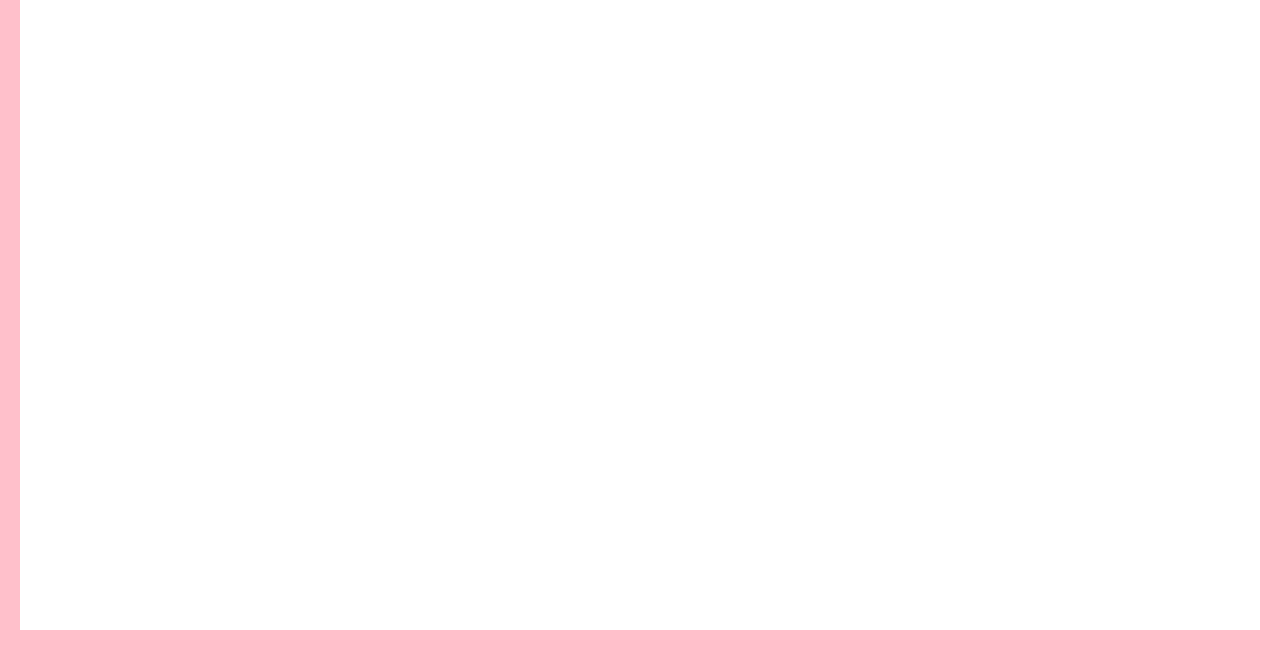
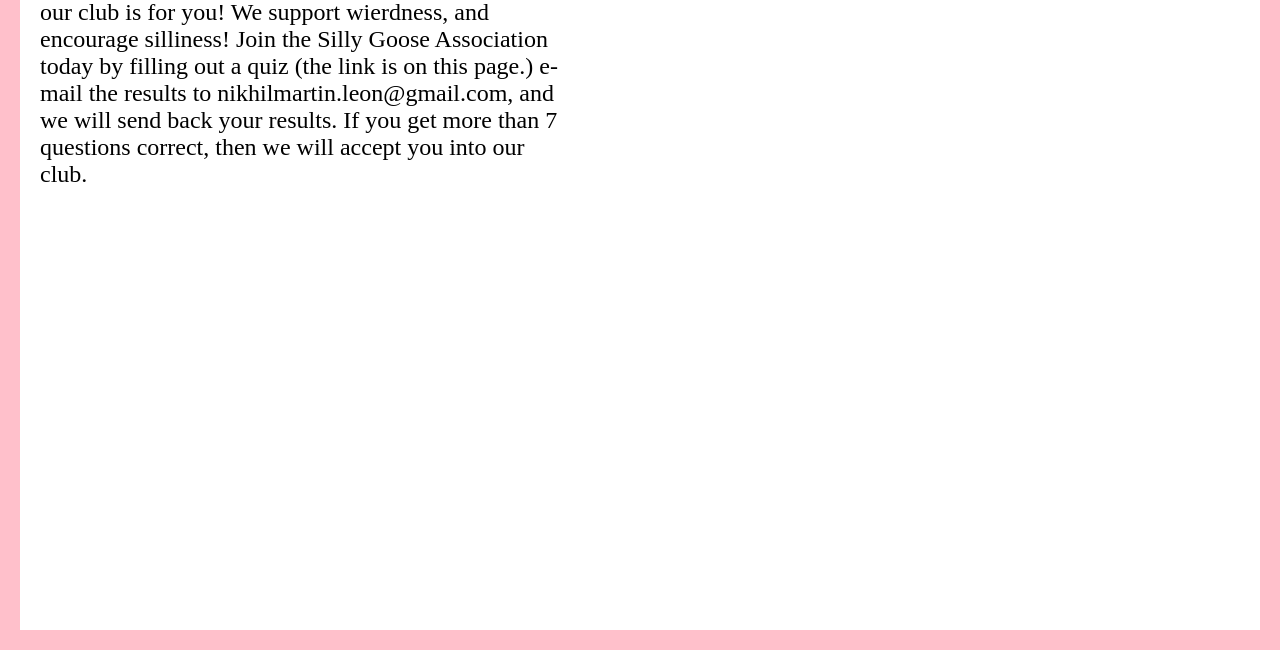
Before and after one commit to TravMars/sillygooseclub.github.io, a plain HTML site: page index.html in a window 1280 px wide. Shown: the part 150-800 px from the top of the page. Drawn offline with Linux system fonts and the light colour scheme.

Commit message:
Update index.html

```diff
--- a/index.html
+++ b/index.html
@@ -52,6 +52,22 @@
 <body>
   <h1 class="title">Welcome to the Silly Goose Club!</h1>
   <div class="content">
-    <div class="left">Who We Are</div>
+    <div class="left">Who We Are:
+                Ever felt like randomly
+                being silly, spreading fun chaos,
+                or doing something wierd?
+                Then our club is for you! We
+                support wierdness, and encourage
+                silliness! Join the Silly
+                Goose Association today by
+                filling out a quiz
+                (the link is on this page.)
+                e-mail the results to
+                nikhilmartin.leon@gmail.com, and
+                we will send back your results.
+                If you get more than 7 questions
+                correct, then we will accept you
+                into our club.</div>
+                <li><a href="webgoosepic1.webp">Silly Chubgoose</a></li>
     <div class="right">
       <im
```
